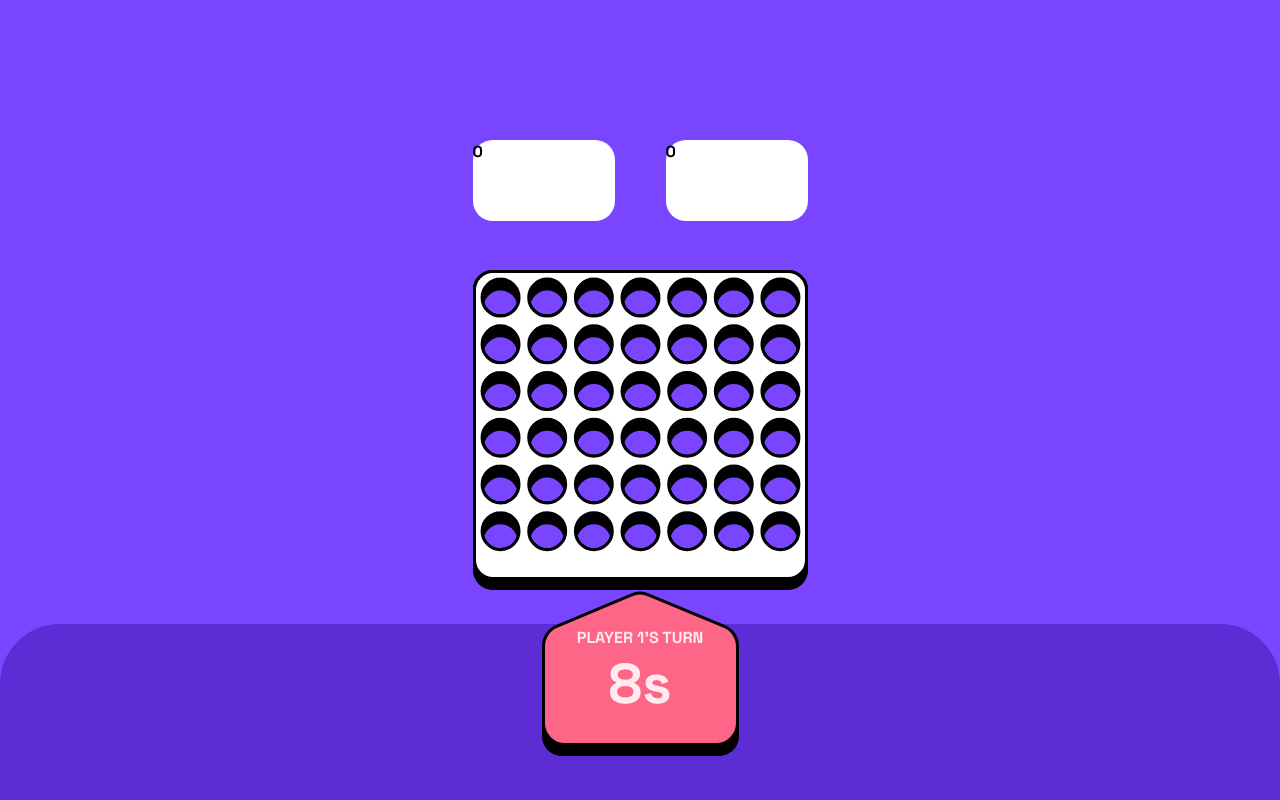
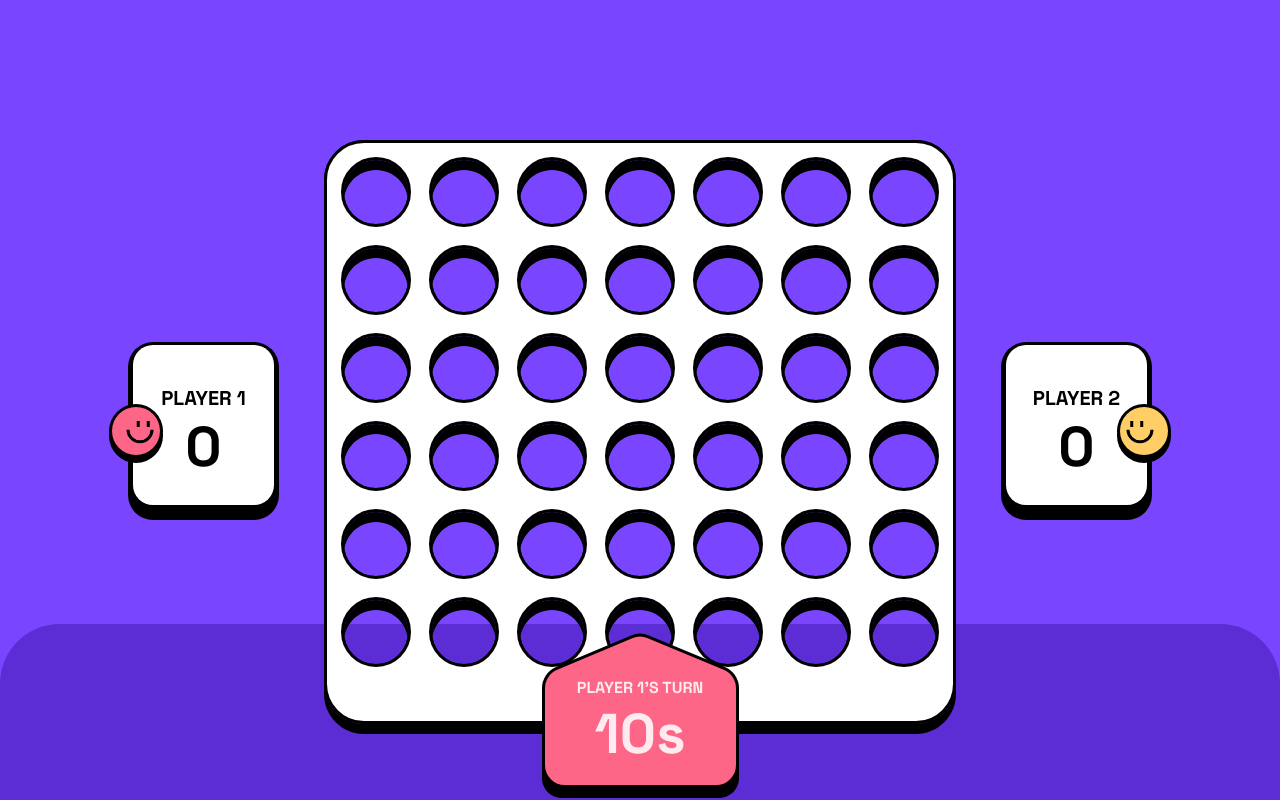
Before and after one commit to HollowJH/Connect4, a React (Vite) app: page / in a window 1280 px wide. Built offline with nearby package versions, Linux system fonts and the light colour scheme.

Commit message:
add layout and play again

```diff
--- a/src/App.tsx
+++ b/src/App.tsx
@@ -2,18 +2,34 @@ import { useSelector } from "react-redux";
 import { Board } from "./components/Board";
 import { Timer } from "./components/Timer";
 import { RootStat } from "./app/store";
+import { Score } from "./components/Score";
+import { Endgame } from "./components/Endgame";
+import { useEffect, useState } from "react";
 
 
 function App() {
-  const [winner, score] = useSelector((state: RootStat) => [state.connect.winner, state.connect.score])
+  const winner = useSelector((state: RootStat) => state.connect.winner)
+  const [width, setWidth] = useState(window.innerWidth);
+
+  useEffect(() => {
+    const handleResize = () => {
+      setWidth(window.innerWidth);
+    };
+
+    window.addEventListener('resize', handleResize);
+
+    return () => {
+      window.removeEventListener('resize', handleResize);
+    };
+  }, []);
 
   return (
     <>
-      <aside className="w-[142px] h-[81px] text-black bg-white col-start-1 row-start-2 rounded-[20px]">{score.player1}</aside>
-      <Board />
-      <Timer />
-      <aside className="w-[142px] h-[81px] text-black bg-white col-start-1 row-start-2 justify-self-end rounded-[20px]">{score.player2}</aside>
-      <div className={`absolute bottom-0 w-[100vw] h-[22vh] -z-50 rounded-tl-[60px] rounded-tr-[60px]
+      <Score player={1} />
+      <Board width={width} />
+      {winner === 0 ? <Timer /> : <Endgame />}
+      <Score player={2} width={width} />
+      <div className={`fixed bottom-0 w-[100%] h-[22vh] -z-50 rounded-tl-[60px] rounded-tr-[60px]
         ${winner === 0 ? "bg-[#5C2DD5]" : winner === 1 ? "bg-[#FD6687]" : "bg-[#FFCE67]"}`}></div>
     </>
   )
--- a/src/components/Ball.tsx
+++ b/src/components/Ball.tsx
@@ -1,3 +1,15 @@
-export function Ball({turn} : {turn:string}) {
-    return (<img src={`/images/counter-${turn}-small.svg`} />)
+import { useEffect, useState } from "react"
+
+export function Ball({ turn, row }: { turn: string, row: number }) {
+    const heigth = window.innerWidth < 768 ? 46.8 : 85
+    const [position, setPosition] = useState({ x: row * heigth })
+
+    useEffect(() => setPosition({ x: 0 }), [])
+
+    return (<img
+        className="relative transition-transform duration-1000 ease-in-out col-start-1 row-start-1"
+        style={{
+            transform: `translate(0,-${position.x}px)`
+        }}
+        src={window.innerWidth < 768 ? `/images/counter-${turn}-small.svg` : `/images/counter-${turn}-large.svg`} />)
 }
--- a/src/components/Board.tsx
+++ b/src/components/Board.tsx
@@ -1,49 +1,59 @@
 import { useEffect, useRef } from "react"
-import { useDispatch, useSelector } from "react-redux";
+import { useSelector } from "react-redux";
 import { RootStat } from "../app/store";
 import { Ball } from "./Ball";
-import { changeTurn, checkWinners, resetBoard, updateBoard, updateScore } from "../features/connect4/ConnectSlice";
+import { useConnect } from "../hooks/useConnect";
+import { Check } from "./Check";
 
-export const Board = () => {
-  const visBoard = useRef(null)
-  const dispatch = useDispatch()
-  const [board, winner] = useSelector((state: RootStat) => [state.connect.board, state.connect.winner])
+export function Board({width} : {width: number}) {
+  const visBoard = useRef<HTMLDivElement>(null)
+  const { turn, newScore, winningPlay } = useConnect()
+  const board = useSelector((state: RootStat) => state.connect.board)
+  const winner = useSelector((state: RootStat) => state.connect.winner)
 
   useEffect(() => {
-    if (winner !== 0) {
-      dispatch(updateScore(""))
-      dispatch(resetBoard(""))
-    }
-
-  }, [dispatch, board, winner])
+    if (winner !== 0) newScore()
+  }, [newScore, winner])
 
   function handleClick(event: { clientX: number; }) {
-    const rect = visBoard.current.getBoundingClientRect()
+    const colWidth = window.innerWidth < 768 ? 47.8 : 90.28
+
+
+    if (winner !== 0) return
+    const rect = visBoard.current!.getBoundingClientRect()
     const x = event.clientX - rect.left;
-    const col = Math.floor(x / 47.8)
+    const col = Math.floor(x / colWidth) //divides the x value of the cell by the width + padding
     console.log(`Clicked column ${col}`);
-    const children = visBoard.current.childNodes[col].childNodes
+    const children = visBoard.current!.childNodes[col].childNodes
     for (let row = children.length - 1; row >= 0; row--) {
       if (children[row].childNodes.length === 0) {
-        dispatch(updateBoard({ col, row }))
-        dispatch(checkWinners([row, col]))
-        dispatch(changeTurn(""))
+        turn(col, row)
         break
       }
     }
   }
 
   return (
-    <div className="relative h-[320px] w-[335px] row-start-3 col-start-1 self-start">
-      <div className="-z-30 absolute h-[320px] w-[335px] bg-[url(/images/board-layer-black-small.svg)]">
+    <div className="relative h-[320px] w-[335px] md:w-[632px] md:h-[594px] row-start-3 lg:row-start-2 col-start-1 lg:col-start-2 self-start">
+      <div className={`-z-30 absolute h-[320px] w-[335px] md:w-[632px] md:h-[594px]
+      ${width < 760 ? "bg-[url(/images/board-layer-black-small.svg)]" :
+      "bg-[url(/images/board-layer-black-large.svg)]"}`}>
       </div>
-      <div ref={visBoard} className="-z-[2] pl-[7px] pt-[7.9px] absolute h-[310px] w-[335px] gap-x-[10px] grid-cols-7 grid p-[11px] bg-[url(/images/board-layer-white-small.svg)]">
-        {[...Array(7)].map((_v, i) => {
+      <div ref={visBoard} className={`-z-[2] pl-[7px] pt-[7.9px] md:p-[18px] absolute h-[310px] w-[335px] md:w-[632px] md:h-[584px]  gap-x-[10px]
+        md:gap-x-[20px] grid-cols-7 grid p-[11px]`}>
+        {[...Array(7)].map((_v, i) => { //create columns and rows
           return (<div
-            className={"w-[34px] h-[265px] grid gap-[6.6px] row" + i}>{[...Array(6)].map((_v, index) => <div className="w-[40px] h-[40px] cell">{board[index][i] && <Ball turn={board[index][i]} />}</div>)}</div>)
+            className={"w-[34px] h-[265px] md:h-[510px] md:w-[70px] grid gap-[6.6px] md:gap-[18px] relative row" + i}>
+            {[...Array(6)].map((_v, index) => <div className="w-[40px] h-[40px] md:w-[70px] md:h-[70px] cell grid">
+              {board[index][i] && <Ball row={index} turn={board[index][i]} />}
+              {winningPlay.some((sub: number[][]) => sub.toString() === [index, i].toString()) && <Check />}
+            </div>)}
+          </div>)
         })}
       </div>
-      <img className="z-10 relative" src="/images/board-layer-white-small.svg" onClick={handleClick} draggable={false} alt="" />
+      <img className="z-10 relative"
+      src={width < 760 ? "/images/board-layer-white-small.svg" : "/images/board-layer-white-large.svg" }
+      onClick={handleClick} draggable={false} alt="" />
     </div>
   )
 }
--- /dev/null
+++ b/src/components/Check.tsx
@@ -0,0 +1,6 @@
+export function Check() {
+    return (<div
+        className="
+        w-2 h-2 md:w-[22px] md:h-[22px] col-start-1 row-start-1 z-10 justify-self-center self-center outline-[6px] outline-white outline rounded-3xl"
+    />)
+}
--- /dev/null
+++ b/src/components/Endgame.tsx
@@ -0,0 +1,14 @@
+import { useConnect } from "../hooks/useConnect"
+
+export function Endgame() {
+    const {winner, erase} = useConnect()
+
+    return (<div className="row-start-3 lg:row-start-2 col-start-1 lg:col-start-2 relative z-[99] top-[138px]
+     md:top-[245px] lg:top-[584px] justify-self-center flex flex-col
+    bg-white text-black w-[285px] h-[160px] rounded-[20px] items-center justify-center p-[17px]
+    shadow-[0_2px_0_5px,0_10px_0_5px]">
+        <span>PLAYER {winner}</span>
+        <span className="text-[56px]/[71px] " >WINS</span>
+        <button className="bg-[#5C2DD5] w-[130px] h-[39px] rounded-3xl " onClick={() => erase()}>PLAY AGAIN</button>
+    </div>)
+}
--- /dev/null
+++ b/src/components/Score.tsx
@@ -0,0 +1,20 @@
+import { useSelector } from "react-redux"
+import { RootStat } from "../app/store"
+
+export function Score({ player }: { player: number, width: number }) {
+    const score = useSelector((state: RootStat) => state.connect.score)
+    const playerScore = player == 1 ? score.player1 : score.player2
+
+
+    return (<aside className={`relative w-[142px] md:w-[272px] md:h-[100px] flex md:flex-row md:gap-[37px] flex-col justify-center items-center h-[81px] text-black
+    bg-white rounded-[20px] shadow-[0_2px_0_5px,0_10px_0_5px]
+    lg:h-[160px] lg:w-[141px] lg:flex-col lg:gap-0 lg:pt-4 lg:top-[245px]
+    ${window.innerWidth > 1200 ? player === 1 ? " col-start-1 row-start-2" : "col-start-3 row-start-2" : "col-start-1 row-start-2"}
+    ` + (player === 1 ? "" : " justify-self-end")}>
+        <p className="md:text-[20px]/[26px] " >{player !== 0 ? "PLAYER " + player : "CPU"}</p>
+        <span className="text-[32px]/[41px] md:text-[56px]/[71px] ">{playerScore}</span>
+        <img src={`/images/${player === 0 ? "cpu" : player === 1 ? "player-one" : "player-two"}.svg`}
+            className={`absolute ` + (window.innerWidth < 1440 ? player === 1 ? "-left-6" : "-right-6" : "-top-7")}
+            alt="Player face" />
+    </aside>)
+}
--- a/src/components/Timer.tsx
+++ b/src/components/Timer.tsx
@@ -26,9 +26,8 @@ export function Timer() {
     }, [dispatch, time])
 
     return (<div className={`w-[197px] h-[165px] flex flex-col items-center justify-center bg-no-repeat row-start-3 col-start-1
-    relative z-[99] top-[138px] justify-self-center
+    relative z-[99] top-[138px] md:top-[245px] lg:top-[180px] justify-self-center xl:col-start-2 pt-4
     ${turn === "red" ? " bg-[url(/images/turn-background-red.svg)]" : " bg-[url(/images/turn-background-yellow.svg)] text-black"}`}>
-        {/* <img src={`/images/turn-background-${turn}.svg`} alt="" /> */}
         <span className="leading-[21px] ">{`PLAYER ${turn === "red" ? 1 : 2}'S TURN`}</span>
         <span className="text-[56px]/[71px] ">{time}s</span>
     </div>)
--- a/src/features/connect4/ConnectSlice.tsx
+++ b/src/features/connect4/ConnectSlice.tsx
@@ -5,6 +5,7 @@ import { winningPlays } from "../../definitions/winningPlays"
 export interface ConnectState {
     turn: string
     winner: number
+    winningPlay: []
     score: {
         player1: number
         player2: number
@@ -22,6 +23,7 @@ export interface ConnectState {
 export const initialState: ConnectState = {
     turn: "red",
     winner: 0,
+    winningPlay: [],
     score: {
         player1: 0,
         player2: 0
@@ -60,10 +62,10 @@ export const connectSlice: Slice = createSlice({
         resetBoard: (state) => {
             state.board = initialState.board
             state.winner = 0
+            state.winningPlay = []
         },
         checkWinners: (state, coordinates) => {
             const board = state.board
-            console.log("checking")
             for (let i = 0; i < initialWinningPlays.length; i++) {
                 const checkedPlay = initialWinningPlays[i]
                 if (!checkedPlay.some(sub => sub.toString() === coordinates.payload.toString())) continue
@@ -75,7 +77,7 @@ export const connectSlice: Slice = createSlice({
                 }
                 if (matches === 3){
                     state.winner = board[checkedPlay[0][0]][checkedPlay[0][1]] === "red" ? 1 : 2
-                    updateScore("")
+                    state.winningPlay = checkedPlay
                     break
                 }
             }
--- /dev/null
+++ b/src/hooks/useConnect.ts
@@ -0,0 +1,37 @@
+import { useDispatch, useSelector } from "react-redux"
+import { changeTurn, checkWinners, resetBoard, updateBoard, updateScore } from "../features/connect4/ConnectSlice"
+import { RootStat } from "../app/store"
+
+export function useConnect() {
+    const dispatch = useDispatch()
+    const winner = useSelector((state: RootStat) => state.connect.winner)
+    const winningPlay = useSelector((state: RootStat) => state.connect.winningPlay)
+
+    function updateTurn() {
+        dispatch(changeTurn(""))
+    }
+
+    function turn(col: number, row: number) {
+        newPlay({ col, row })
+        win([row, col])
+        dispatch(changeTurn(""))
+    }
+
+    function win(lastPlay: number[]) {
+        dispatch(checkWinners(lastPlay))
+    }
+
+    function newPlay(update: { row: number, col: number }) {
+        dispatch(updateBoard(update))
+    }
+
+    function newScore() {
+        dispatch(updateScore(""))
+    }
+
+    function erase() {
+        dispatch(resetBoard(""))
+    }
+
+    return { turn, win, newPlay, updateTurn, newScore, erase, winner, winningPlay }
+}
--- a/src/index.css
+++ b/src/index.css
@@ -37,6 +37,7 @@
   grid-template-rows: 40px 80px 1fr;
   gap: 50px;
   padding-top: 50px;
+  line-height: 21px;
   align-items: center;
   justify-content: center;
 }
```
